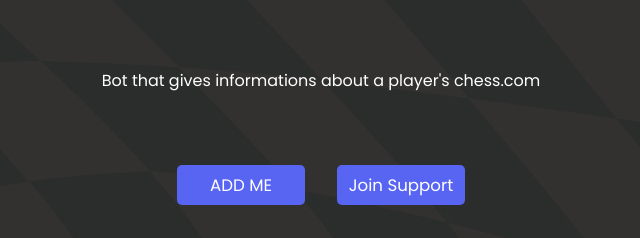
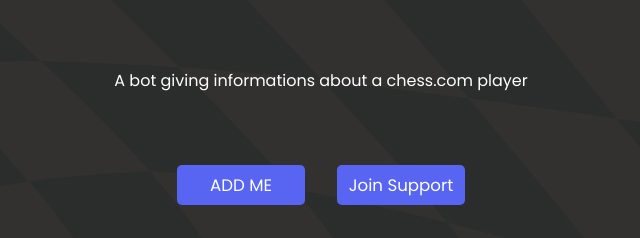
Before and after one commit to TonyKun7/chess-stats-website, a plain HTML site: page index.html in a window 1280 px wide. Shown: the part 559-797 px from the top of the page, 319-959 px from the left. Drawn offline with Linux system fonts and the light colour scheme.

Commit message:
feat: :speech_balloon: Update content

```diff
--- a/index.html
+++ b/index.html
@@ -18,7 +18,7 @@
     <main id="app">
         <img src="logo.png" alt="chess-logo" id="logo">
         <h1>Chess Stats</h1>
-        <p>Bot that gives informations about a player's chess.com</p>
+        <p>A bot giving informations about a <a href="https://chess.com">chess.com</a> player</p>
         <div id="buttons">
             <a class="add-me" href=" https://discord.com/api/oauth2/authorize?client_id=1090636226471665685&permissions=0&scope=bot%20applications.commands">ADD ME</a>
             <a class="join" href="https://discord.gg/yQMypC2qmn">Join Support</a>
--- a/style.css
+++ b/style.css
@@ -4,6 +4,10 @@
     box-sizing: border-box;
     font-family: 'Poppins', sans-serif;
     color: white;
+}
+
+p > a {
+    text-decoration: none;
 }
 
 main#app{
```
